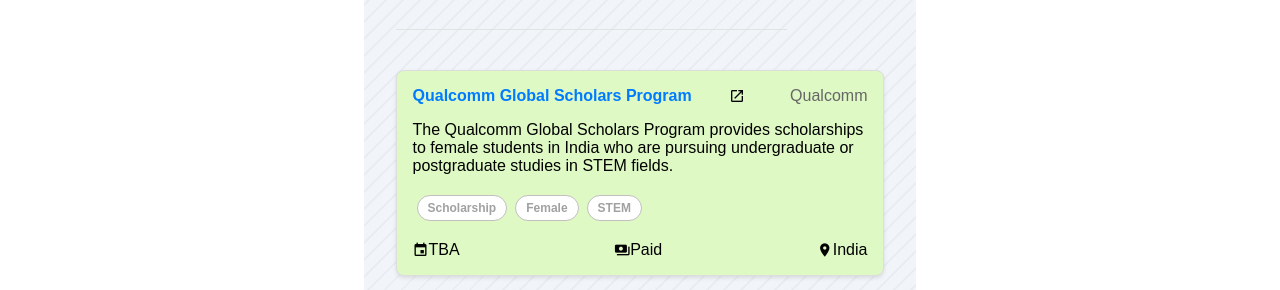
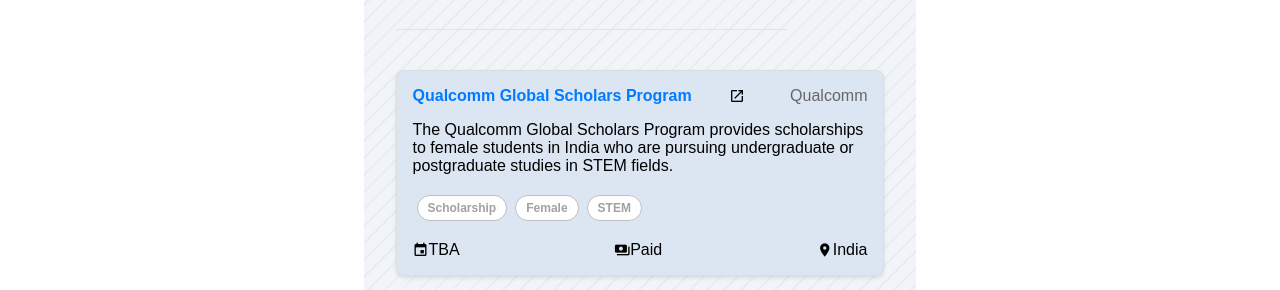
Before and after one commit to Adarsh-Agrahari/NextAscend, a React (Vite) app in the folder client/: page / in a window 1280 px wide. Shown: the part 623-913 px from the top of the page. Built offline with nearby package versions, Linux system fonts and the light colour scheme; no server answers.

Commit message:
Update card styling

```diff
--- a/client/src/components/card/Card.css
+++ b/client/src/components/card/Card.css
@@ -1,6 +1,6 @@
 .card {
   border: 1px solid #ddd;
-  background-color: #DEF9C4;
+  background-color: #dbe6f2;
   padding: 16px;
   margin-bottom: 16px;
   border-radius: 8px;
```
